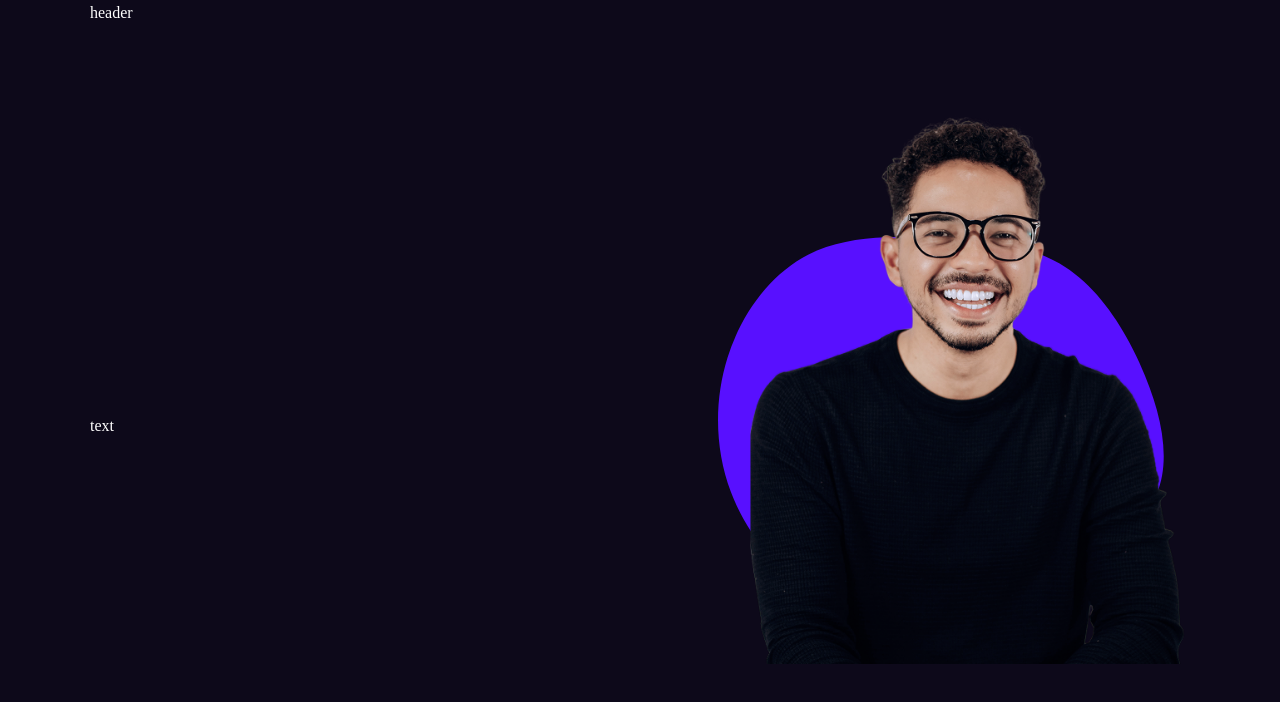
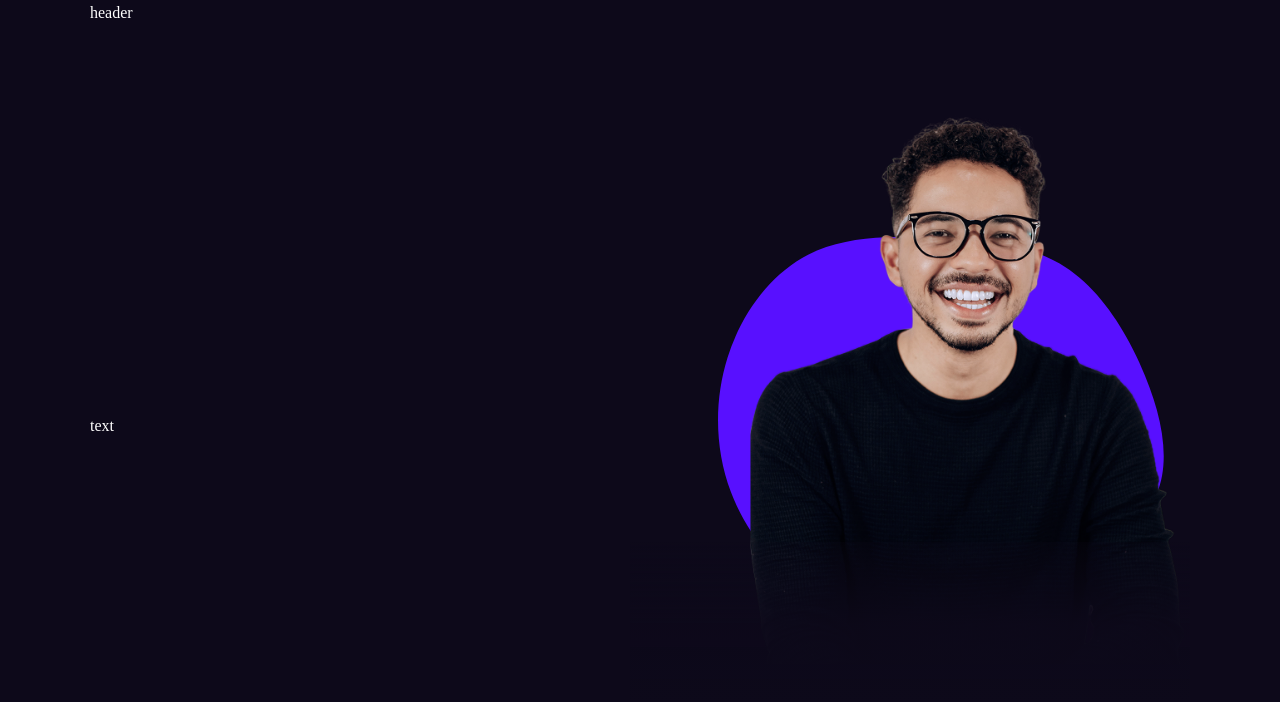
Before and after one commit to Jisap/next15-portfolio, a Next.js app: page / in a window 1280 px wide. Shown: the top 702 px of the page. Built offline with nearby package versions, Linux system fonts and the light colour scheme; a web font is replaced by a local one.

Commit message:
gradient

```diff
--- a/app/page.jsx
+++ b/app/page.jsx
@@ -27,6 +27,7 @@ const Home = () => {
             quality={100}
             className='absolute -top-16 left-[120px]'
           />
+          <div className='w-full h-[164px] absolute bottom-0 left-0 right-0 bg-gradient-to-t from-primary via-primary/90 to-primary/20'></div>
         </div>
       </div>
     </motion.section>
```
